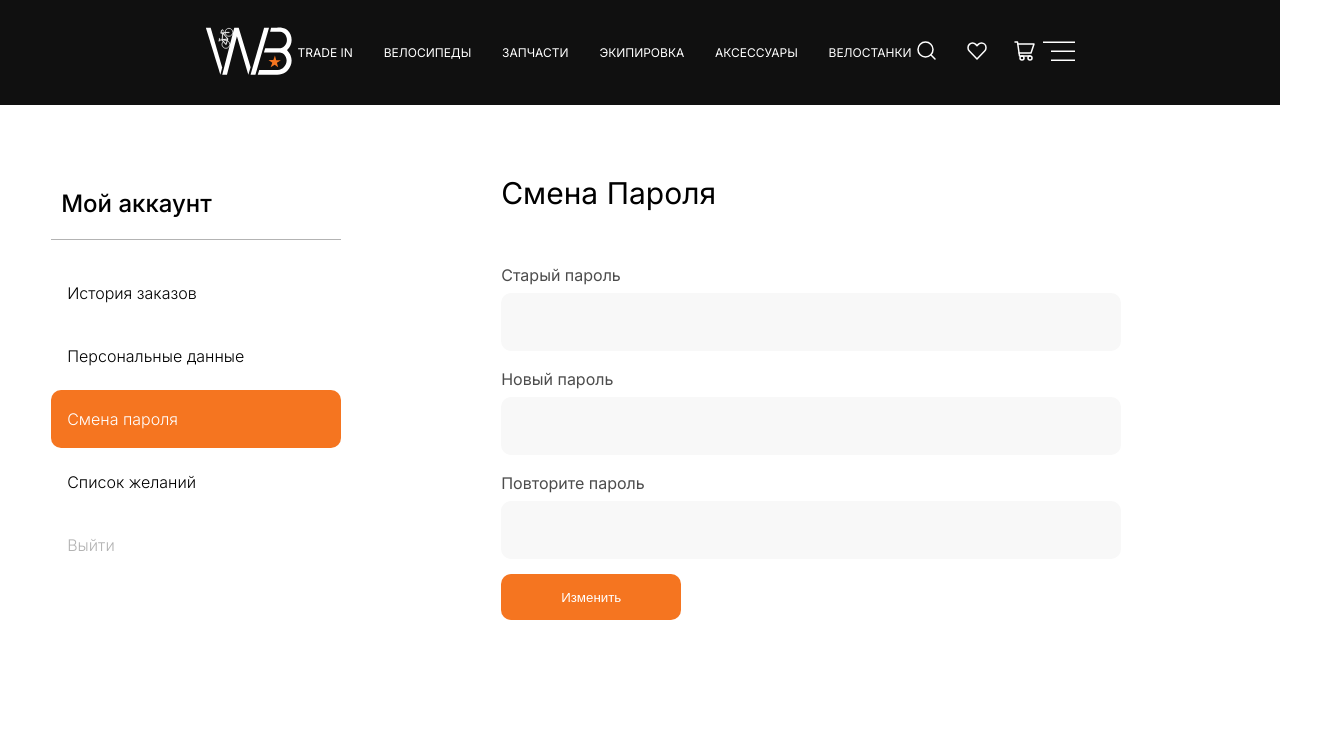
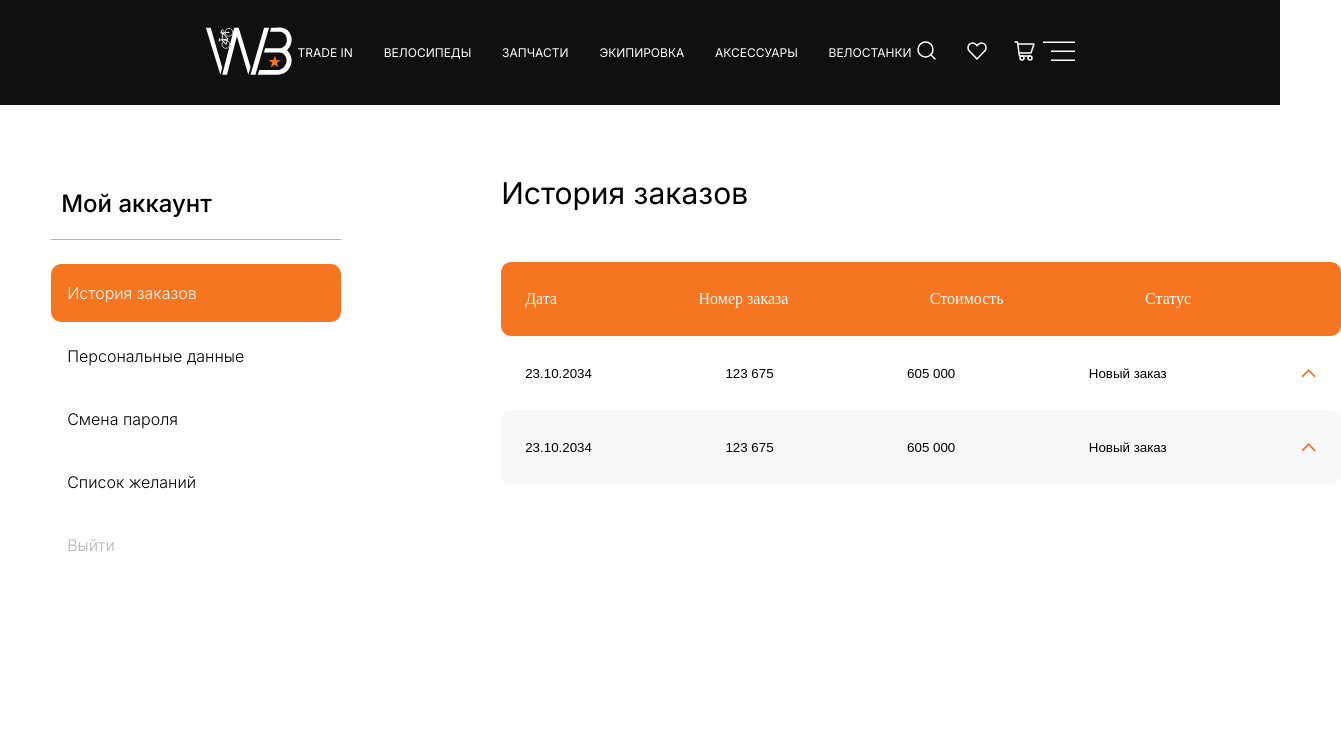
Before and after one commit to Parle648/world_bike, a React (Create React App) app: page /account in a window 1280 px wide. Shown: the top 732 px of the page, 1341 px wide, since content can reach past the window. Built offline with nearby package versions, Linux system fonts and the light colour scheme.

Commit message:
Create chooseSection logic at AccountBlock

```diff
--- a/src/widgets/AccountBlock/AccountBlock.tsx
+++ b/src/widgets/AccountBlock/AccountBlock.tsx
@@ -1,42 +1,43 @@
-import React from 'react';
+import React, { ReactHTMLElement, ReactNode } from 'react';
 import styles from './styles/accountBlock.module.scss';
 import PersonalDataForm from '../../features/PersonalDataForm/PersonalDataForm';
-import ProductSnippet from '../../entities/ProductSnippet/ProductSnippet';
-
-import bike from '../../imgs/bike-img.png';
-import DropDown from '../../features/OrderDropDown/OrderDropDown';
 import OrdersHistory from '../OrdersHistory/OrdersHistory';
 import ChangePasswodForm from '../../features/ChangePasswordForm/ChangePasswodForm';
 
-const BodyTrigger = () => {
-    return (
-        <>
-            <span ></span>
-        </>
-    );
+const bodyTrigger: ObjectInterface = {
+    history: <OrdersHistory />,
+    personal: <PersonalDataForm />,
+    password: <ChangePasswodForm />,
+}
+
+interface ObjectInterface {
+    [key: string]: ReactNode;
 }
 
 const AccountBlock = () => {
+    const [section, setSection] = React.useState("history")
+
+    function chooseSection(event: React.MouseEvent<HTMLElement>) {
+        const dataName = event.currentTarget.dataset.name || 'nothing';
+        setSection(dataName);
+    }
+
     return (
         <div className='wrapper'>
             <main className={styles.block}>
                 <div className={styles.navigationBlock}>
                     <h2 className={styles.ttl}>Мой аккаунт</h2>
                     <ul className={styles.navigation}>
-                        <li className={styles.navSection}>История заказов</li>
-                        <li className={styles.navSection}>Персональные данные</li>
-                        <li className={`${styles.navSection} ${styles.navSectionActive}`}>Смена пароля</li>
-                        <li className={styles.navSection}>Список желаний</li>
+                        <li className={`${styles.navSection} ${section === 'history' && styles.navSectionActive}`} data-name='history' onClick={chooseSection}>История заказов</li>
+                        <li className={`${styles.navSection} ${section === 'personal' && styles.navSectionActive}`} data-name='personal' onClick={chooseSection}>Персональные данные</li>
+                        <li className={`${styles.navSection} ${section === 'password' && styles.navSectionActive}`} data-name='password' onClick={chooseSection}>Смена пароля</li>
+                        <li className={`${styles.navSection} ${section === 'prefer_list' && styles.navSectionActive}`} data-name='prefer_list'>Список желаний</li>
                         <li >
                             <button className={styles.quitBtn}>Выйти</button>
                         </li>
                     </ul>
                 </div>
-                {/* <PersonalDataForm /> */}
-                {/* <OrdersHistory /> */}
-
-                <ChangePasswodForm />
-
+                {bodyTrigger[section] && bodyTrigger[section]}
             </main>
         </div>
     );
```
